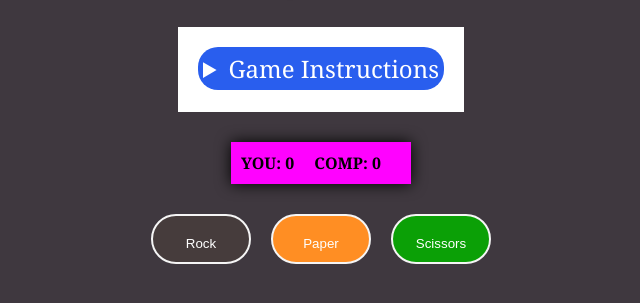
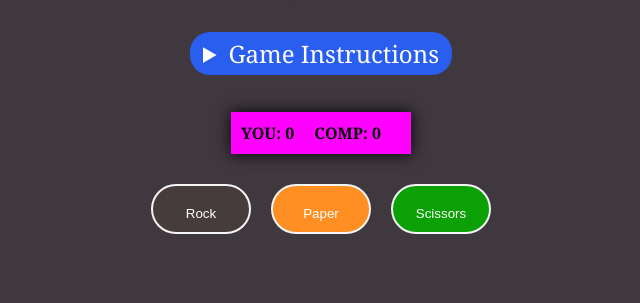
Before and after one commit to Qasim9937/rock-paper-scissors, a plain HTML site: page index.html in a window 1280 px wide. Shown: the part 121-424 px from the top of the page, without its empty margins (319-959 px from the left). Drawn offline with Linux system fonts and the light colour scheme.

Commit message:
Removed background-color and also reduced the padding of the details section

```diff
--- a/rps-styles.css
+++ b/rps-styles.css
@@ -51,12 +51,11 @@ main{
 
 
 details{
-  background-color: var(--text-color);
   min-width: 80%;
   text-align: center;
   text-align: left;
   color: black;
-  padding: 20px;
+  padding: 5px;
   border: none;
   display: flex;
   flex-direction: column;
```
